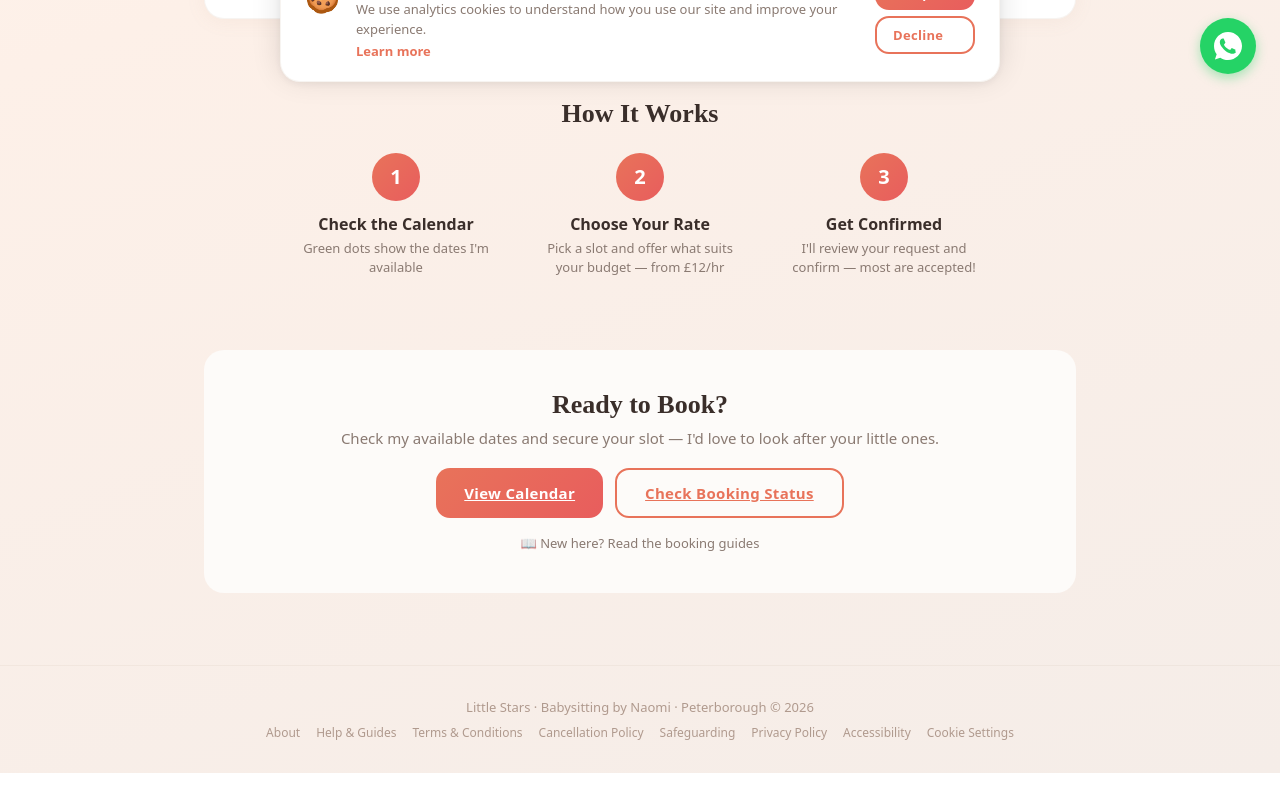
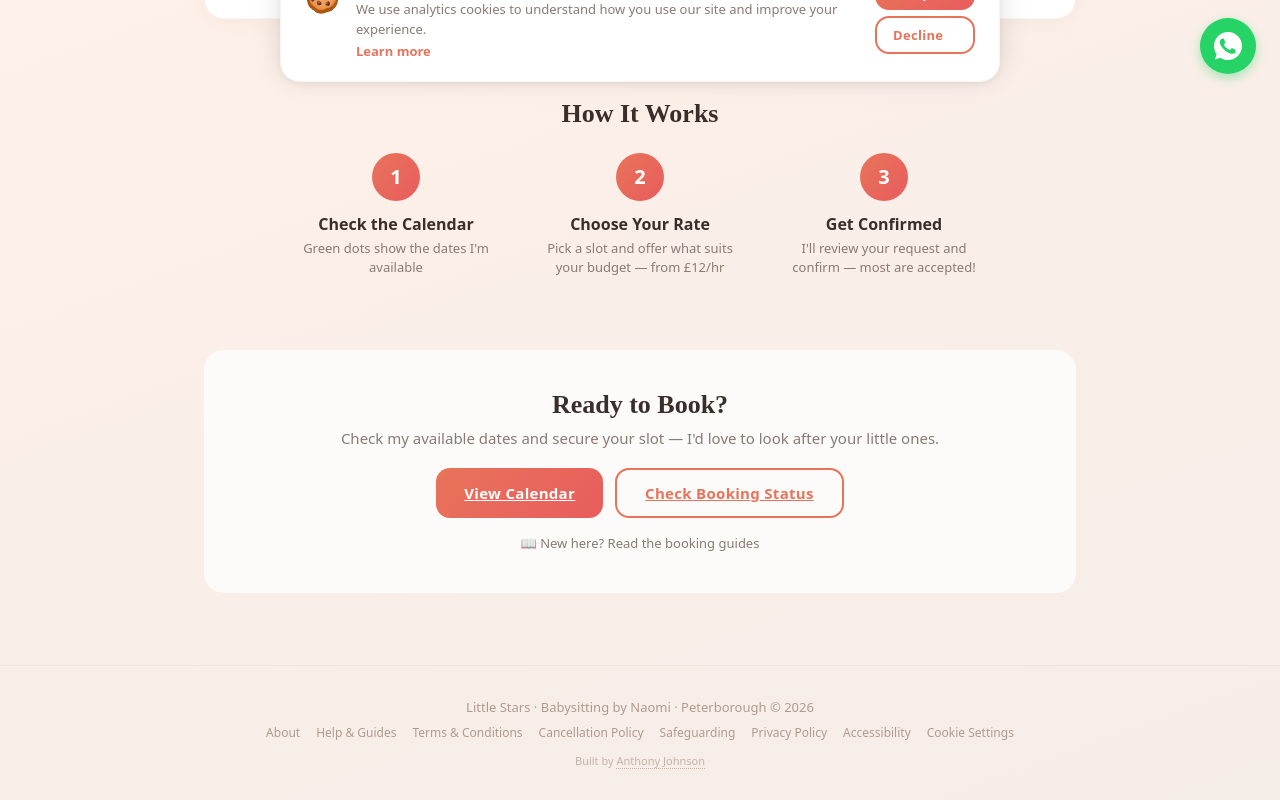
Before and after one commit to playerjohnson/little-stars, a React (Vite) app: page / in a window 1280 px wide. Shown: the part 702-1502 px from the top of the page. Before the commit the page ends 1475 px from the top, so only its background shows below. Built offline with nearby package versions, Linux system fonts and the light colour scheme; no server answers; the database is empty.

Commit message:
Add developer credit link in footer
Subtle 'Built by Anthony Johnson' credit linking to freelance-dev
portfolio site. Sits below the footer links at reduced opacity.

```diff
--- a/src/App.jsx
+++ b/src/App.jsx
@@ -106,6 +106,9 @@ export default function App() {
           <Link to="/accessibility">Accessibility</Link>
           <CookiePreferenceLink />
         </div>
+        <p className="footer-credit">
+          Built by <a href="https://playerjohnson.github.io/freelance-dev/" target="_blank" rel="noopener noreferrer">Anthony Johnson</a>
+        </p>
       </footer>
 
       <WhatsAppButton />
--- a/src/styles/global.css
+++ b/src/styles/global.css
@@ -1107,6 +1107,25 @@ body {
   color: var(--clr-primary);
 }
 
+.footer-credit {
+  margin-top: 12px;
+  font-size: 11px;
+  color: var(--clr-text-faint);
+  opacity: 0.7;
+}
+
+.footer-credit a {
+  color: var(--clr-text-faint);
+  text-decoration: none;
+  border-bottom: 1px dotted var(--clr-text-faint);
+  transition: color 0.2s;
+}
+
+.footer-credit a:hover {
+  color: var(--clr-primary);
+  border-bottom-color: var(--clr-primary);
+}
+
 /* ─── Cookie Banner ───────────────────── */
 
 .cookie-overlay {
```
